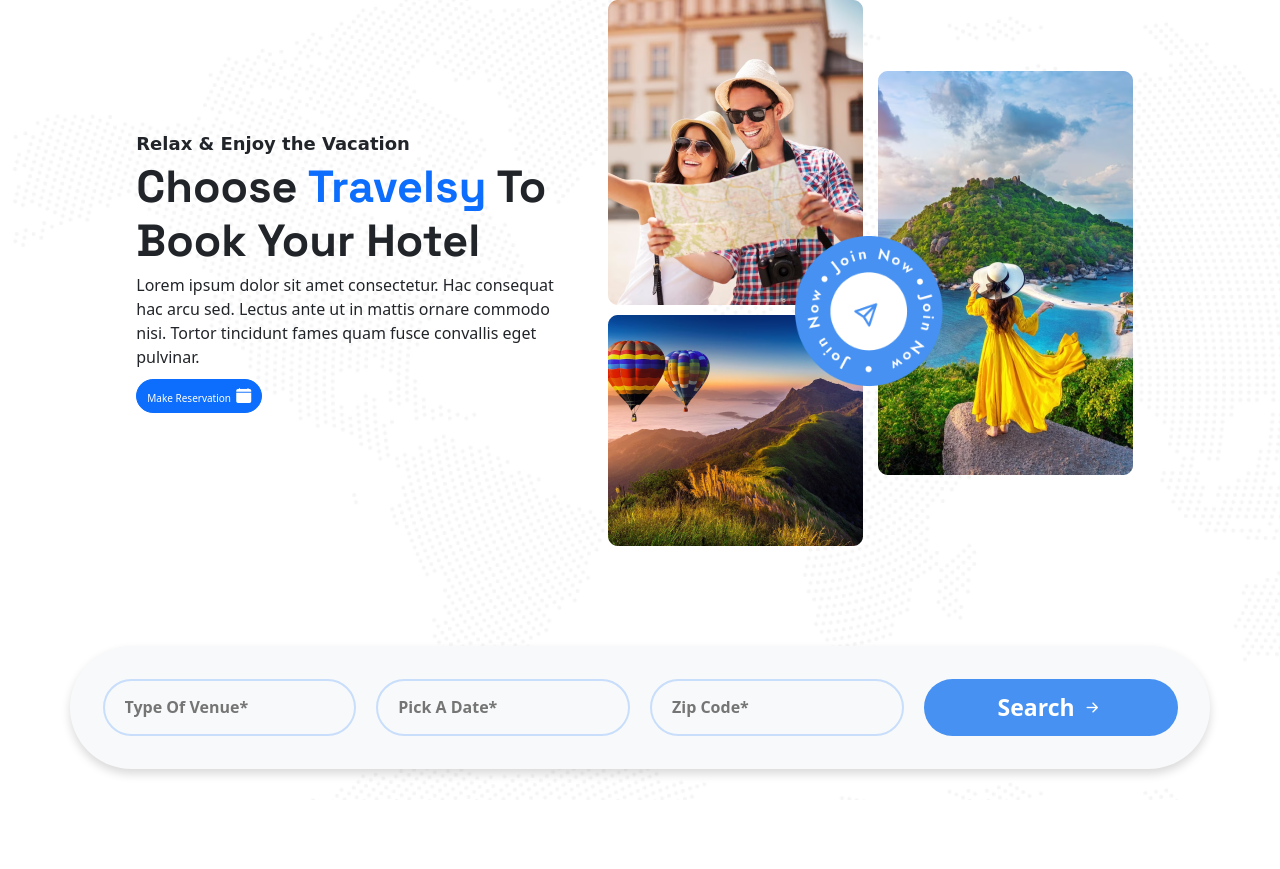
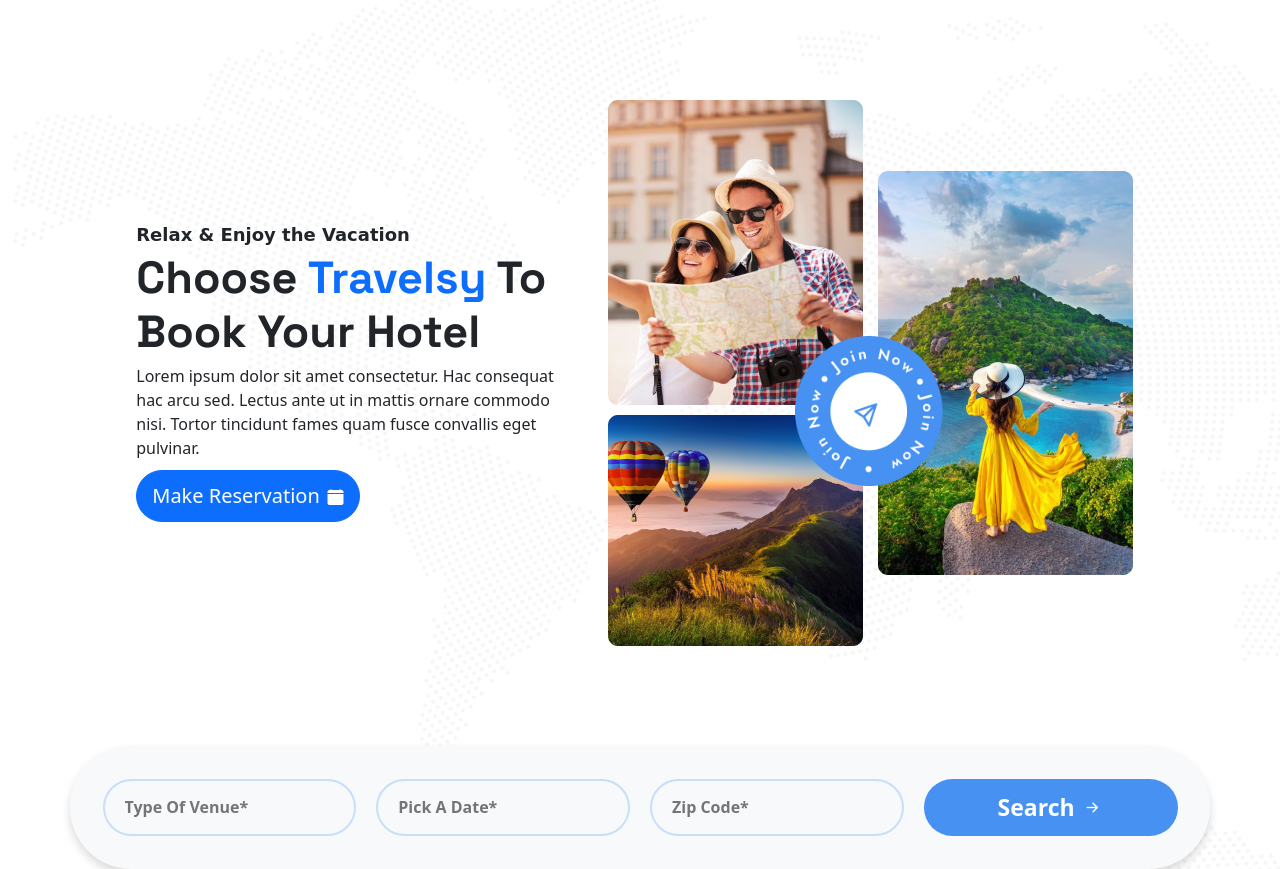
Before and after one commit to sajib-bd/travelsy, a website: page index.html in a window 1280 px wide. Before the commit the page ends 800 px from the top, so only its background shows below. Drawn offline with nearby package versions, Linux system fonts and the light colour scheme; a web font is replaced by a local one.

Commit message:
Hero add Padding top 10 rem

```diff
--- a/index.html
+++ b/index.html
@@ -37,7 +37,7 @@
             Lectus ante ut in mattis ornare commodo nisi. Tortor tincidunt fames
             quam fusce convallis eget pulvinar.
           </p>
-          <button class="btn btn-primary rounded-5 py-2 px-3">
+          <button class="btn btn-primary px-4 py-3">
             Make Reservation <i class="bi bi-calendar-fill ms-1"></i>
           </button>
         </div>
--- a/src/assets/css/style.css
+++ b/src/assets/css/style.css
@@ -1,11 +1,11 @@
 @import url("https://fonts.googleapis.com/css2?family=Zeyada&display=swap");
 @import url("https://fonts.googleapis.com/css2?family=Space+Grotesk:wght@300..700&family=Zeyada&display=swap");
 
-html{
+html {
   font-size: 62.5%;
 }
 
-.section-gap{
+.section-gap {
   margin-top: 10rem;
 }
 
@@ -23,22 +23,18 @@
   display: flex;
   justify-content: center;
   align-items: center;
-  transition: all .5s;
+  transition: all 0.5s;
+  padding: 10rem 0 0 0;
 }
 
-/* hero section content */
 .hero .content {
-  width: 450px;
+  width: 45rem;
 }
 
 .hero .content h6 {
   font-family: "Zeyada", cursive;
   font-weight: 600;
-  font-size: 18px;
-}
-
-.btn i {
-  font-size: 15px;
+  font-size: 1.8rem;
 }
 
 .hero .content h1 {
@@ -46,6 +42,19 @@
   font-optical-sizing: auto;
   font-weight: bold;
   font-size: 45px;
+}
+
+.hero .content p {
+  font-size: 16px;
+}
+
+.hero .content .btn {
+  font-size: 2rem;
+  border-radius: 50px !important;
+}
+
+.content .btn i {
+  font-size: 1.6rem;
 }
 
 .hero .benner-image .circel {
@@ -57,8 +66,8 @@
 }
 
 .hero .benner-image .circel img {
-    height: 100%;
-    width: 100%;
+  height: 100%;
+  width: 100%;
 }
 
 @media only screen and (max-width: 768px) {
@@ -68,29 +77,29 @@
 }
 
 /* Booking From start */
-.booking-from .input-aria{
-  border: 0.25rem solid #C8DEFB;
+.booking-from .input-aria {
+  border: 0.25rem solid #c8defb;
 }
-.booking-from .input-aria input{
+.booking-from .input-aria input {
   font-weight: 600;
 }
-.booking-from .button-aria button{
+.booking-from .button-aria button {
   font-weight: 600;
   font-size: 2.3rem;
-  background-color: #4691F2;
+  background-color: #4691f2;
   color: white;
 }
-.booking-from .button-aria button i{
+.booking-from .button-aria button i {
   font-weight: 600;
   font-size: 2.3rem;
   color: white;
 }
 
 @media only screen and (max-width: 992px) {
-  .booking-from .container{
+  .booking-from .container {
     border-radius: 45px !important;
   }
-  html{
+  html {
     font-size: 50.5%;
   }
 }
```
